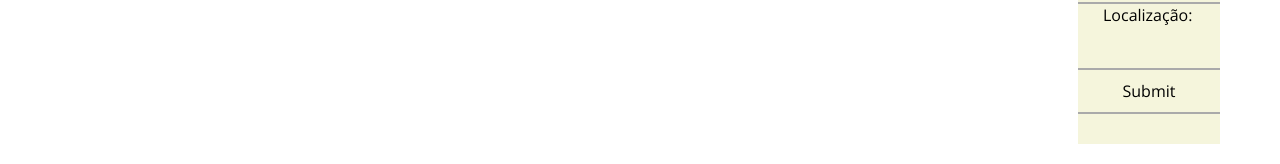
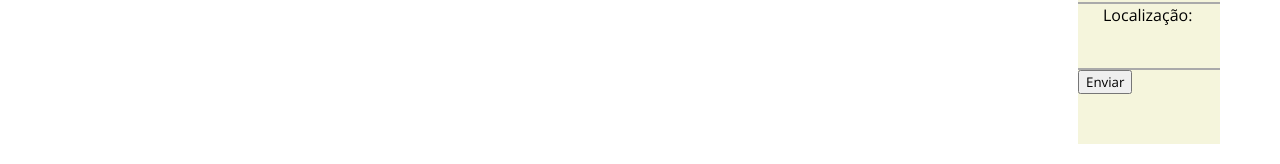
Before and after one commit to Bancos-de-Dados-II/projeto-2-mongodb-nacional, a React (Vite) app in the folder frontEnd/: page /cadastro in a window 1280 px wide. Shown: the part 406-570 px from the top of the page. Built offline with nearby package versions, Linux system fonts and the light colour scheme.

Commit message:
Modificando form de cadastro

```diff
--- a/frontEnd/src/components/FormRegister/index.jsx
+++ b/frontEnd/src/components/FormRegister/index.jsx
@@ -4,8 +4,8 @@ import { ErrorMessage } from "@hookform/error-message";
 
 
 export default function FormRegister(){
-    const { register, handleSubmit } = useForm();
-    const onSubmit = (data) => console.log(data);
+    const { register, handleSubmit, formState: { errors } } = useForm();
+    const onSubmit = (data) => console.log(data );
 
     return (
         <div className="form-register">
@@ -15,7 +15,9 @@ export default function FormRegister(){
             <div className="form-campos">
                 <form onSubmit={ handleSubmit(onSubmit)}>
                     <label className="password-text">Insira seu nome:</label>
-                    <input name = "InserirNome" ref= { register()}/>
+                     <input {...register("firstName", { required: true, maxLength: 20 })} />
+                    <ErrorMessage errors={ errors } name="firstName" message="Nome deve ter meno de 20 caracteres" as = "span" />
+
                     <br/>
                     <label className="password-text">Insira seu Email:</label>
                     <input name = "InserirEmail" ref= { register()}/>
@@ -29,7 +31,7 @@ export default function FormRegister(){
                     <label className="password-text">Localização:</label>
                     <input name = "InserirLocalizacao" ref= { register()}/>
                     <br/>
-                    <input type="submit" />
+                    <button onSubmit={handleSubmit(onSubmit)}>Enviar</button>
                 </form>
             </div>
         </div>
```
